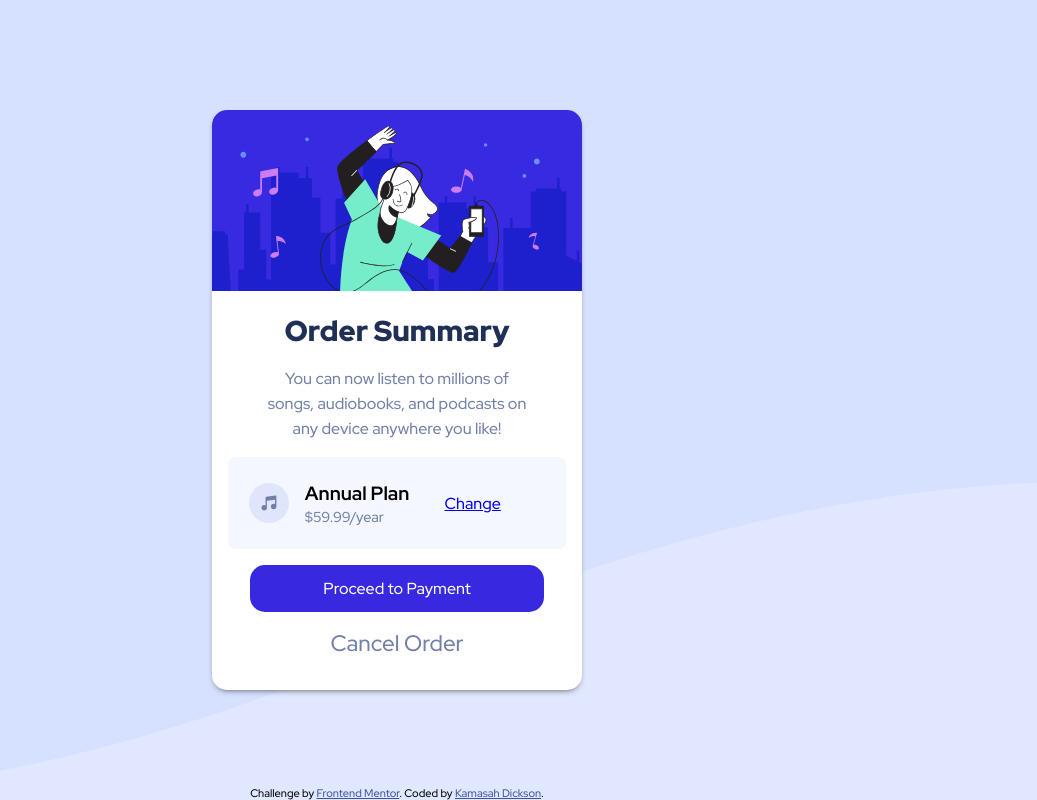
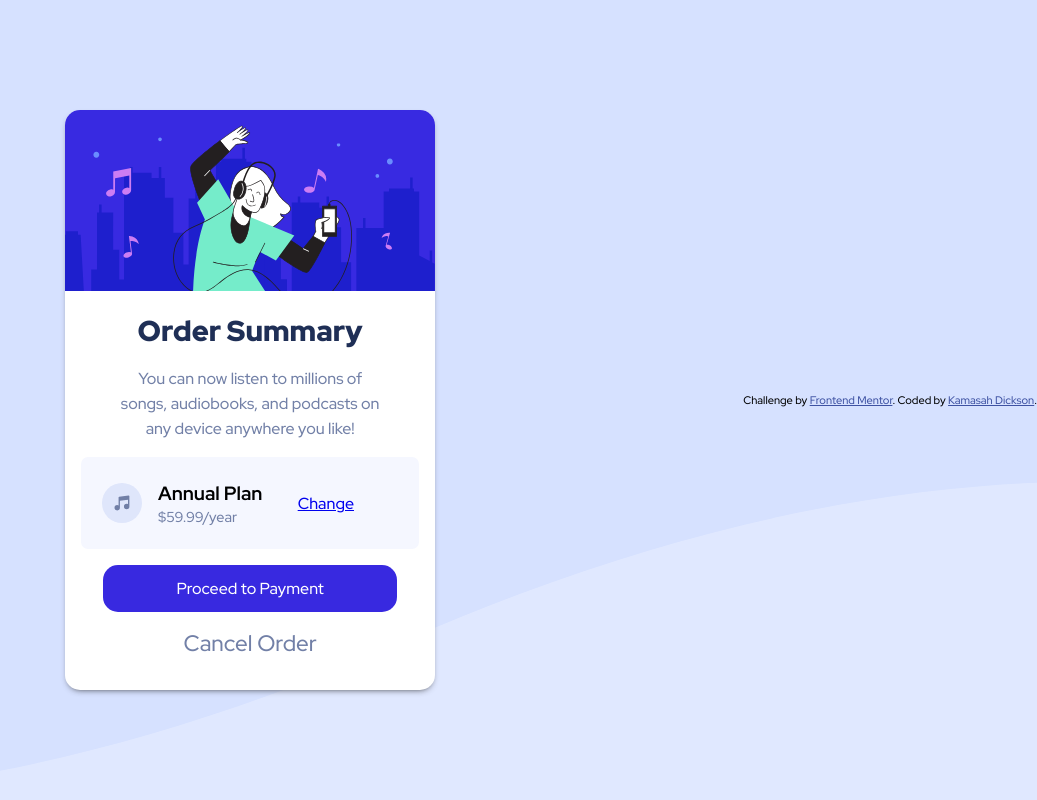
Before and after one commit to Kamasah-Dickson/Card-design2, a plain HTML site: page index.html in a window 1280 px wide. Shown: the whole page, without its empty margins (243-1280 px from the left). Drawn offline with Linux system fonts and the light colour scheme.

Commit message:
Update style.css
Footer year align center instead is position fixed.

```diff
--- a/css/style.css
+++ b/css/style.css
@@ -6,10 +6,7 @@
 }
 
 .attribution {
-  position: fixed;
-  bottom: 0;
-  left: 0;
-  right: 0;
+  text-align:center;
   font-size: 11px;
   text-align: center;
 }
```
